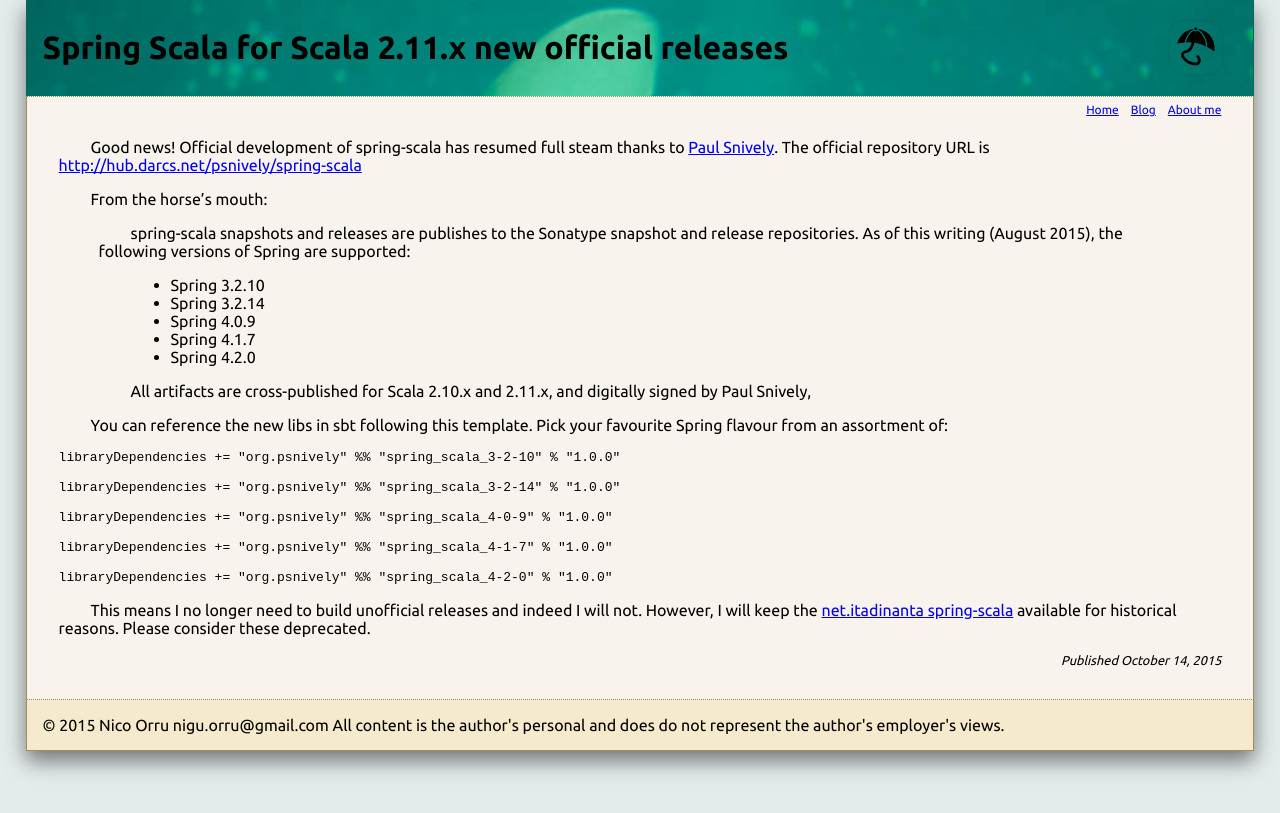
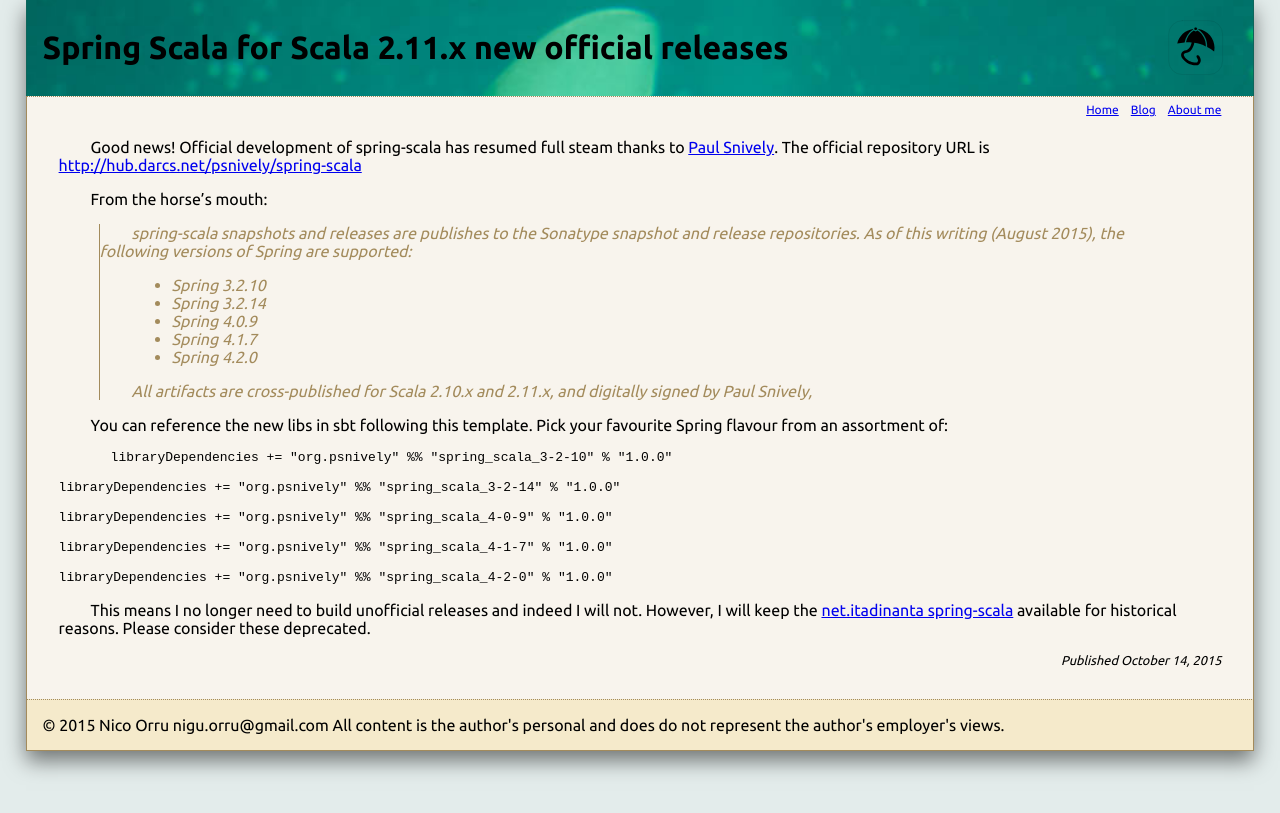
Before and after one commit to itadinanta/itadinanta.github.io, a Jekyll site: the page built from _posts/2015-10-14-scala-spring-new-maintainer.md, in a window 1280 px wide. Shown: the top 813 px of the page. Built offline with Jekyll 4.4.1, drawn with Linux system fonts in a browser that asks for light colours.

Commit message:
Blockquote and code css

```diff
--- a/css/default.css
+++ b/css/default.css
@@ -87,6 +87,18 @@ body {
 	padding-left: 1em;
 }
 
+blockquote {
+	color: #A38B5C;
+	font-style: italic;
+	border-style: none none none solid;
+	border-width: 1pt;
+	border-color: #A38B5C;
+}
+
+pre code {
+	margin-left: 4em;
+}
+
 #footer {
 	padding: 1em 1em 1em 1em;
 	border-style: dotted solid solid solid;
```
